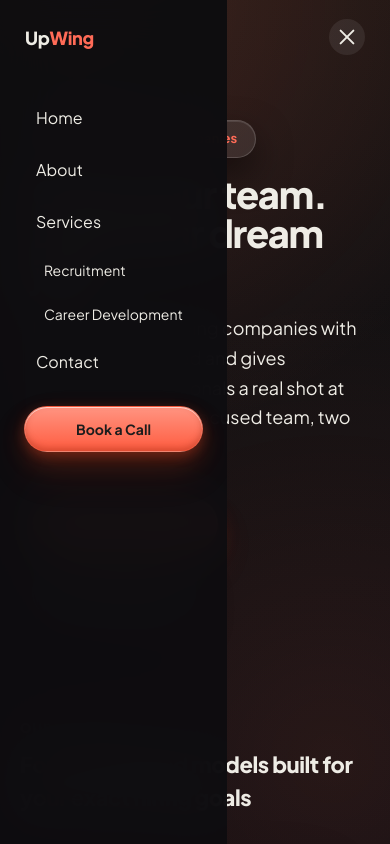
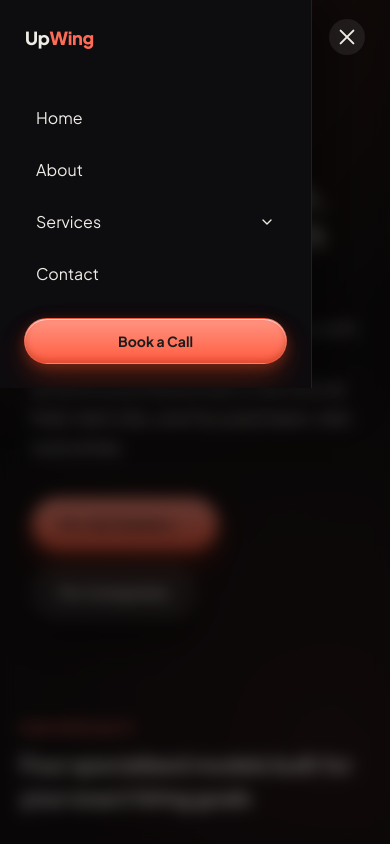
Before and after one commit to suraj-work-02/upwing, a Next.js app: page / in a window 390 px wide. Both pictures are taken after a click on the button "Menu". Shown: the top 844 px of the page. Built offline with nearby package versions, Linux system fonts and the light colour scheme.

Commit message:
refactor: enhance MobileNav with sidebar layout, collapsible submenus, and overlay, and adjust responsive styles for ServicesPreview and Header

```diff
--- a/app/globals.css
+++ b/app/globals.css
@@ -846,24 +846,27 @@ a:hover {
 @media (max-width: 680px) {
   .svc-stack-grid {
     grid-template-columns: 1fr;
-    gap: 20px;
+    gap: 16px;
   }
 
   .svc-stack-image {
-    aspect-ratio: 16 / 9 !important;
-    max-height: 200px;
+    aspect-ratio: auto !important;
+    height: 180px;
+    max-height: 30vh;
   }
 
   .services-stack-header {
-    padding: 40px 20px 0 !important;
+    padding: 30px 20px 0 !important;
   }
 
   .services-stack-container {
-    height: min(80vh, 560px) !important;
+    height: min(85vh, 620px) !important;
   }
 
   .specialty-stack-card {
     padding: 20px !important;
+    overflow-y: auto !important;
+    overflow-x: hidden !important;
   }
 }
 
@@ -930,12 +933,15 @@ a:hover {
 
 .mobile-nav-overlay {
   position: fixed;
-  inset-x: 0;
-  top: 0;
+  inset-y: 0;
+  left: 0;
+  width: 80%;
+  max-width: 340px;
   z-index: 49;
   padding-top: 70px;
-  min-height: 100dvh;
-  background: rgba(14, 13, 16, 0.97);
+  background: rgba(14, 13, 16, 0.98);
+  border-right: 1px solid rgba(255, 255, 255, 0.08);
+  box-shadow: 20px 0 50px rgba(0, 0, 0, 0.5);
   backdrop-filter: blur(24px);
   -webkit-backdrop-filter: blur(24px);
   overflow-y: auto;
--- a/components/home/ServicesPreview.tsx
+++ b/components/home/ServicesPreview.tsx
@@ -107,8 +107,8 @@ function StackCard({ svc }: { svc: (typeof services)[0] }) {
             style={{
               width: "100%",
               height: "100%",
-              objectFit: "cover",
-              objectPosition: "bottom center",
+              objectFit: "contain",
+              objectPosition: "center",
             }}
           />
         </div>
--- a/components/layout/Header.tsx
+++ b/components/layout/Header.tsx
@@ -72,14 +72,14 @@ export function Header() {
             "hidden md:flex mx-auto items-center justify-between transition-all duration-500 ease-in-out",
             scrolled
               ? "max-w-[1400px] mt-4 mx-6 xl:mx-auto xl:max-w-[1400px] px-0 rounded-[980px]"
-              : "max-w-[1400px] px-10 mt-0 rounded-none",
+              : "max-w-[1400px] px-10 mt-0 rounded-none mx-6 xl:mx-auto",
           )}
           style={{
             background: scrolled ? "rgba(22, 22, 24, 0.55)" : "transparent",
             border: scrolled
               ? "1px solid rgba(255,255,255,0.07)"
               : "1px solid transparent",
-            padding: scrolled ? "8px 8px 8px 24px" : "22px 0",
+            padding: scrolled ? "8px 8px 8px 24px" : "22px 40px",
             backdropFilter: scrolled ? "blur(24px)" : "none",
             WebkitBackdropFilter: scrolled ? "blur(24px)" : "none",
             boxShadow: scrolled
--- a/components/layout/MobileNav.tsx
+++ b/components/layout/MobileNav.tsx
@@ -1,7 +1,10 @@
 "use client";
 
+import { useState } from "react";
 import Link from "next/link";
 import { site } from "@/content/site";
+import { ChevronDown } from "@/components/ui/Icons";
+import { cn } from "@/lib/cn";
 
 export function MobileNav({
   open,
@@ -10,36 +13,67 @@ export function MobileNav({
   open: boolean;
   onClose: () => void;
 }) {
+  const [expanded, setExpanded] = useState<string | null>(null);
+
   if (!open) return null;
 
   return (
+    <>
       <div
-      id="mobile-nav"
-      className="mobile-nav-overlay md:hidden"
+        className="fixed inset-0 z-40 bg-black/60 backdrop-blur-sm md:hidden"
+        onClick={onClose}
+        aria-hidden="true"
+      />
+      <div id="mobile-nav" className="mobile-nav-overlay md:hidden">
+        <nav className="flex flex-col gap-1 px-6 py-6" aria-label="Mobile">
+        {site.nav.map((item) => {
+          const hasChildren =
+            "children" in item && Boolean(item.children?.length);
+          const isExpanded = expanded === item.href;
+
+          return (
+            <div key={item.href} className="flex flex-col gap-1">
+              {hasChildren ? (
+                <button
+                  onClick={() => setExpanded(isExpanded ? null : item.href)}
+                  className="flex w-full items-center justify-between rounded-lg px-3 py-3 text-left text-base text-text transition-colors hover:bg-bg-elevated"
                 >
-      <nav className="flex flex-col gap-1 px-6 py-6" aria-label="Mobile">
-        {site.nav.map((item) => (
-          <div key={item.href} className="flex flex-col gap-1">
+                  {item.label}
+                  <ChevronDown
+                    size={16}
+                    className={cn(
+                      "transition-transform duration-200",
+                      isExpanded && "rotate-180",
+                    )}
+                  />
+                </button>
+              ) : (
                 <Link
                   href={item.href}
                   onClick={onClose}
-              className="rounded-lg px-3 py-3 text-base text-text transition-colors hover:bg-bg-elevated"
+                  className="block w-full rounded-lg px-3 py-3 text-base text-text transition-colors hover:bg-bg-elevated"
                 >
                   {item.label}
                 </Link>
-            {"children" in item &&
-              item.children?.map((child) => (
+              )}
+
+              {hasChildren && isExpanded && (
+                <div className="flex flex-col gap-1 pl-2">
+                  {item.children?.map((child) => (
                     <Link
                       key={child.href}
                       href={child.href}
                       onClick={onClose}
-                  className="rounded-lg px-5 py-2.5 text-sm text-text-muted transition-colors hover:bg-bg-elevated hover:text-text"
+                      className="block w-full rounded-lg px-5 py-2.5 text-sm text-text-muted transition-colors hover:bg-bg-elevated hover:text-text"
                     >
                       {child.label}
                     </Link>
                   ))}
                 </div>
-        ))}
+              )}
+            </div>
+          );
+        })}
         <Link
           href="/contact"
           onClick={onClose}
@@ -49,5 +83,6 @@ export function MobileNav({
         </Link>
         </nav>
       </div>
+    </>
   );
 }
```
Lines whose indentation alone changed are shown as unchanged.
